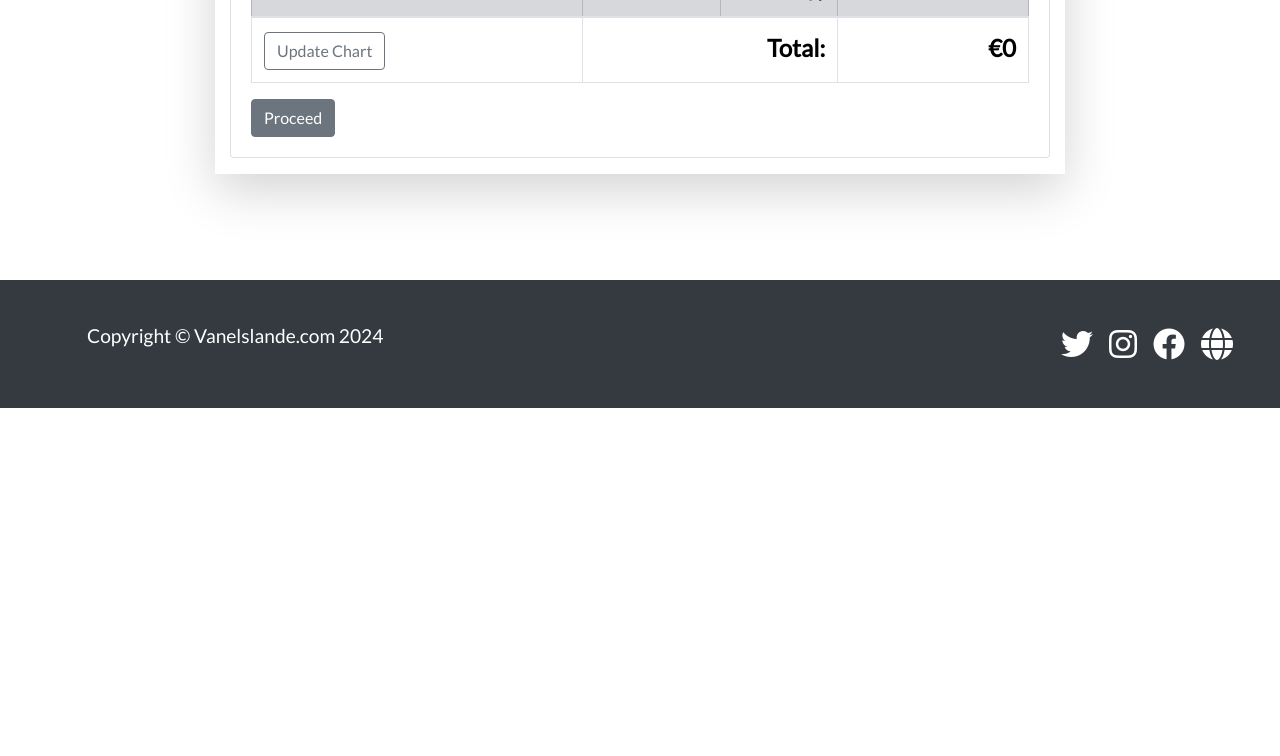
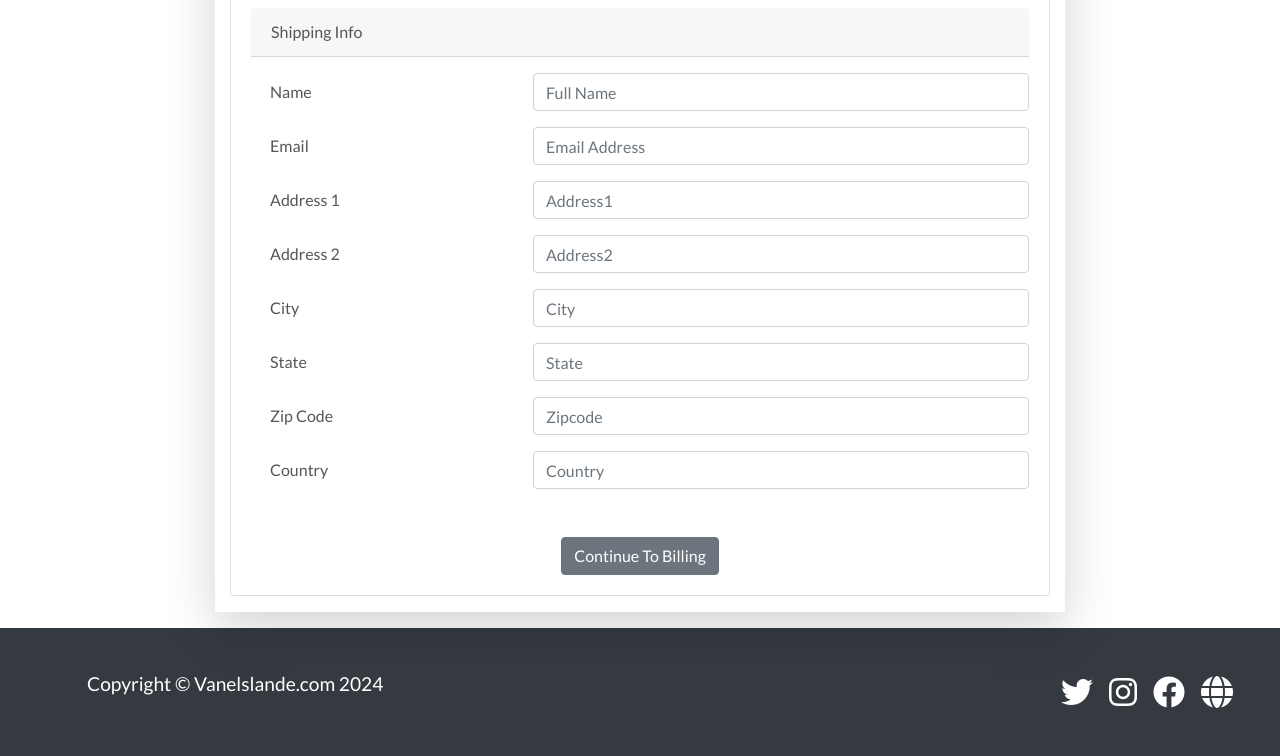
Before and after one commit to Harmonica-Men/AstroShop, a Django app: page /payment/checkout in a window 1280 px wide. Shown: the part 529-1285 px from the top of the page. Before the commit the page ends 937 px from the top, so only its background shows below. Run offline with Django 5.2, Linux system fonts and the light colour scheme; lists and menus that the app fills with data are empty; some libraries are stand-ins or nearby versions.

Commit message:
Add input fields in form for checkout

```diff
--- a/payment/templates/payment/checkout.html
+++ b/payment/templates/payment/checkout.html
@@ -71,10 +71,82 @@
                         </tfoot>
                     </table>
 
-                    <div>
+                    <div class="row">
+                        <div class="col-12">
+                            <div class="card-header mb-3">
+                                Shipping Info
+                            </div>
 
-                        <a href="{% url 'shipping_info' %}" class="btn btn-md btn-secondary">Proceed</a>
+                            <form method="POST" action="{% url 'billing_info' %}">
+                                {% csrf_token %}
 
+                                <div class="mb-3 ml-1 row">
+                                    <label for="{{ shipping_form.shipping_full_name.id_for_label }}" class="col-sm-4 col-form-label">Name</label>
+                                    <div class="col-sm-8">
+                                        {{ shipping_form.shipping_full_name }}
+                                    </div>
+                                </div>
+
+                                <div class="mb-3 ml-1 row">
+                                    <label for="{{ shipping_form.shipping_email.id_for_label }}" class="col-sm-4 col-form-label">Email</label>
+                                    <div class="col-sm-8">
+                                        {{ shipping_form.shipping_email }}
+                                    </div>
+                                </div>
+
+                                <div class="mb-3 ml-1 row">
+                                    <label for="{{ shipping_form.shipping_address1.id_for_label }}" class="col-sm-4 col-form-label">Address 1</label>
+                                    <div class="col-sm-8">
+                                        {{ shipping_form.shipping_address1 }}
+                                    </div>
+                                </div>
+
+                                <div class="mb-3 ml-1 row">
+                                    <label for="{{ shipping_form.shipping_address2.id_for_label }}" class="col-sm-4 col-form-label">Address 2</label>
+                                    <div class="col-sm-8">
+                                        {{ shipping_form.shipping_address2 }}
+                                    </div>
+                                </div>
+
+                                <div class="mb-3 ml-1 row">
+                                    <label for="{{ shipping_form.shipping_city.id_for_label }}" class="col-sm-4 col-form-label">City</label>
+                                    <div class="col-sm-8">
+                                        {{ shipping_form.shipping_city }}
+                                    </div>
+                                </div>
+
+                                <div class="mb-3 ml-1 row">
+                                    <label for="{{ shipping_form.shipping_state.id_for_label }}" class="col-sm-4 col-form-label">State</label>
+                                    <div class="col-sm-8">
+                                        {{ shipping_form.shipping_state }}
+                                    </div>
+                                </div>
+
+                                <div class="mb-3 ml-1 row">
+                                    <label for="{{ shipping_form.shipping_zipcode.id_for_label }}" class="col-sm-4 col-form-label">Zip Code</label>
+                                    <div class="col-sm-8">
+                                        {{ shipping_form.shipping_zipcode }}
+                                    </div>
+                                </div>
+
+                                <div class="mb-3 ml-1 row">
+                                    <label for="{{ shipping_form.shipping_country.id_for_label }}" class="col-sm-4 col-form-label">Country</label>
+                                    <div class="col-sm-8">
+                                        {{ shipping_form.shipping_country }}
+                                    </div>
+                                </div>
+
+                                <div class="d-flex justify-content-center mt-5">
+                                    <button type="submit" class="btn btn-secondary">
+                                        Continue To Billing
+                                    </button>
+                                </div>
+
+                            </form>
+
+
+
+                        </div>
                     </div>
 
                 </div>
--- a/payment/urls.py
+++ b/payment/urls.py
@@ -9,7 +9,7 @@
     path('process_order', views.process_order, name="process_order"),
     path('shipped_dash', views.shipped_dash, name="shipped_dash"),
     path('not_shipped_dash', views.not_shipped_dash, name="not_shipped_dash"),
-    path('shipped_info', views.shipped_info, name="shipped_info"),
+
     path('orders/<int:pk>', views.orders, name='orders'),
     path('paypal', include("paypal.standard.ipn.urls")),
 ]
--- a/payment/views.py
+++ b/payment/views.py
@@ -11,9 +11,27 @@
 from django.conf import settings
 import uuid # unique user id for duplictate orders
 
-def shipped_info(request):
+def shipping_info(request):
+	# Get the cart
+	# cart = Cart(request)
+	# cart_products = cart.get_prods
+	# quantities = cart.get_quants
+	# totals = cart.cart_total()
 
-    return render(request, "payment/shipping_info.html", {})
+	if request.user.is_authenticated:
+		# Checkout as logged in user
+		# Shipping User
+		shipping_user = ShippingAddress.objects.get(user__id=request.user.id)
+		# Shipping Form
+		shipping_form = ShippingForm(request.POST or None, instance=shipping_user)
+		return render(request, "payment/shipping_info.html", {"cart_products":cart_products, "quantities":quantities, "totals":totals, "shipping_form":shipping_form })
+	else:
+		# Checkout as guest
+		shipping_form = ShippingForm(request.POST or None)
+		return render(request, "payment/checkout.html", {"cart_products":cart_products, "quantities":quantities, "totals":totals, "shipping_form":shipping_form})
+
+
+
 
 
 
```
